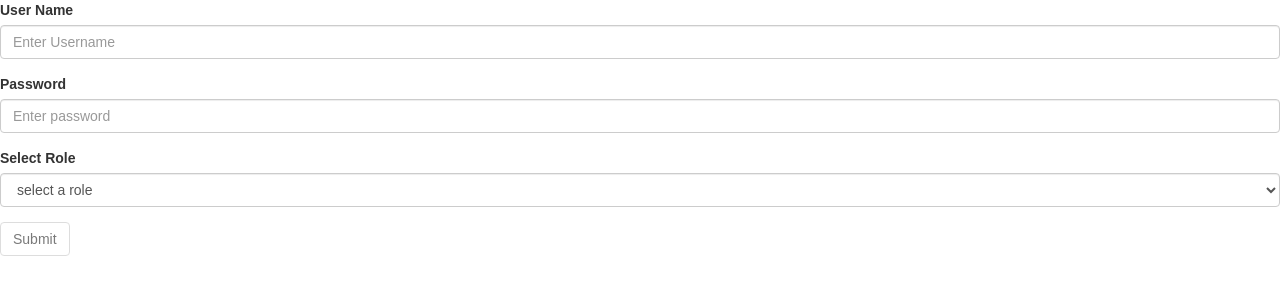
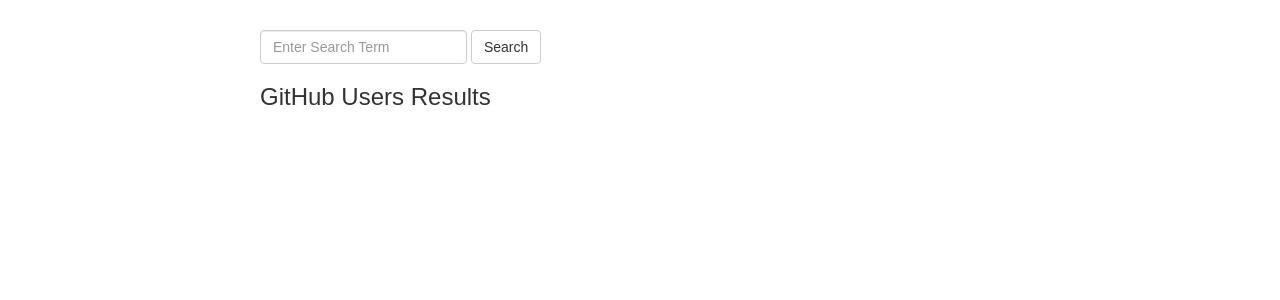
Before and after one commit to neilsatt/react_search_app, a React (Create React App) app: page / in a window 1280 px wide. Shown: the top 300 px of the page. Built offline with nearby package versions, Linux system fonts and the light colour scheme.

Commit message:
final api search

```diff
--- a/package.json
+++ b/package.json
@@ -3,9 +3,11 @@
   "version": "0.1.0",
   "private": true,
   "dependencies": {
+    "axios": "^0.18.0",
     "react": "^16.2.0",
     "react-bootstrap": "^0.32.1",
     "react-dom": "^16.2.0",
+    "react-loading": "^1.0.4",
     "react-scripts": "1.1.1"
   },
   "scripts": {
--- a/src/App.js
+++ b/src/App.js
@@ -1,12 +1,13 @@
 import React, { Component } from 'react';
 import Products from './Products';
 import UserForm from './UserForm';
+import GitHub from './GitHub';
 
 class App extends Component {
   render() {
     return (
       <div>
-        <UserForm />
+        <GitHub />
       </div>
     );
   }
--- a/src/index.css
+++ b/src/index.css
@@ -1,5 +1,5 @@
 body {
-  margin: 0;
-  padding: 0;
+  margin-left: 250px;
+  padding: 10px;
   font-family: sans-serif;
 }
```
Also changed, not shown: 1 other file (tests, documents, lock files or other folders).
